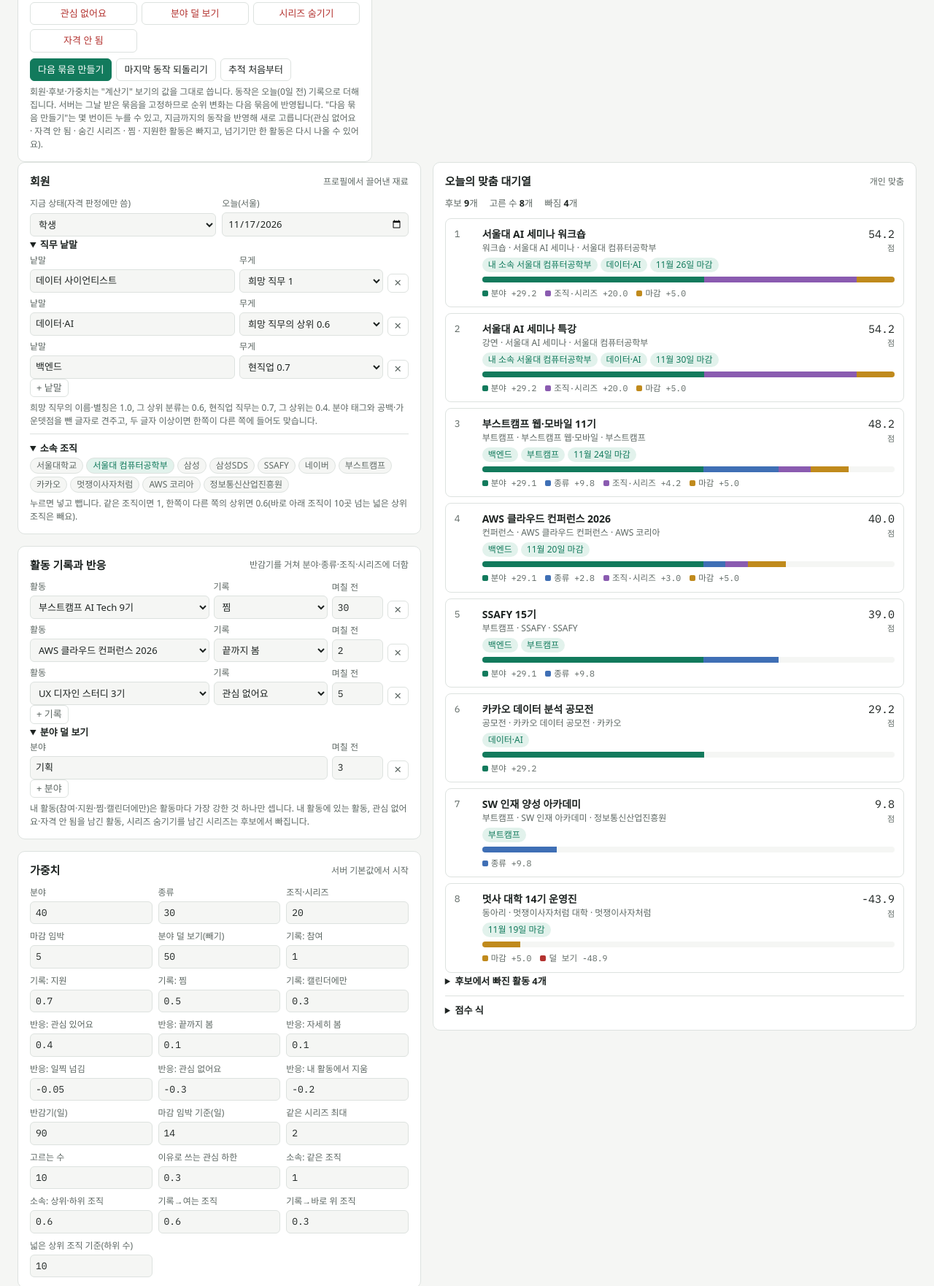
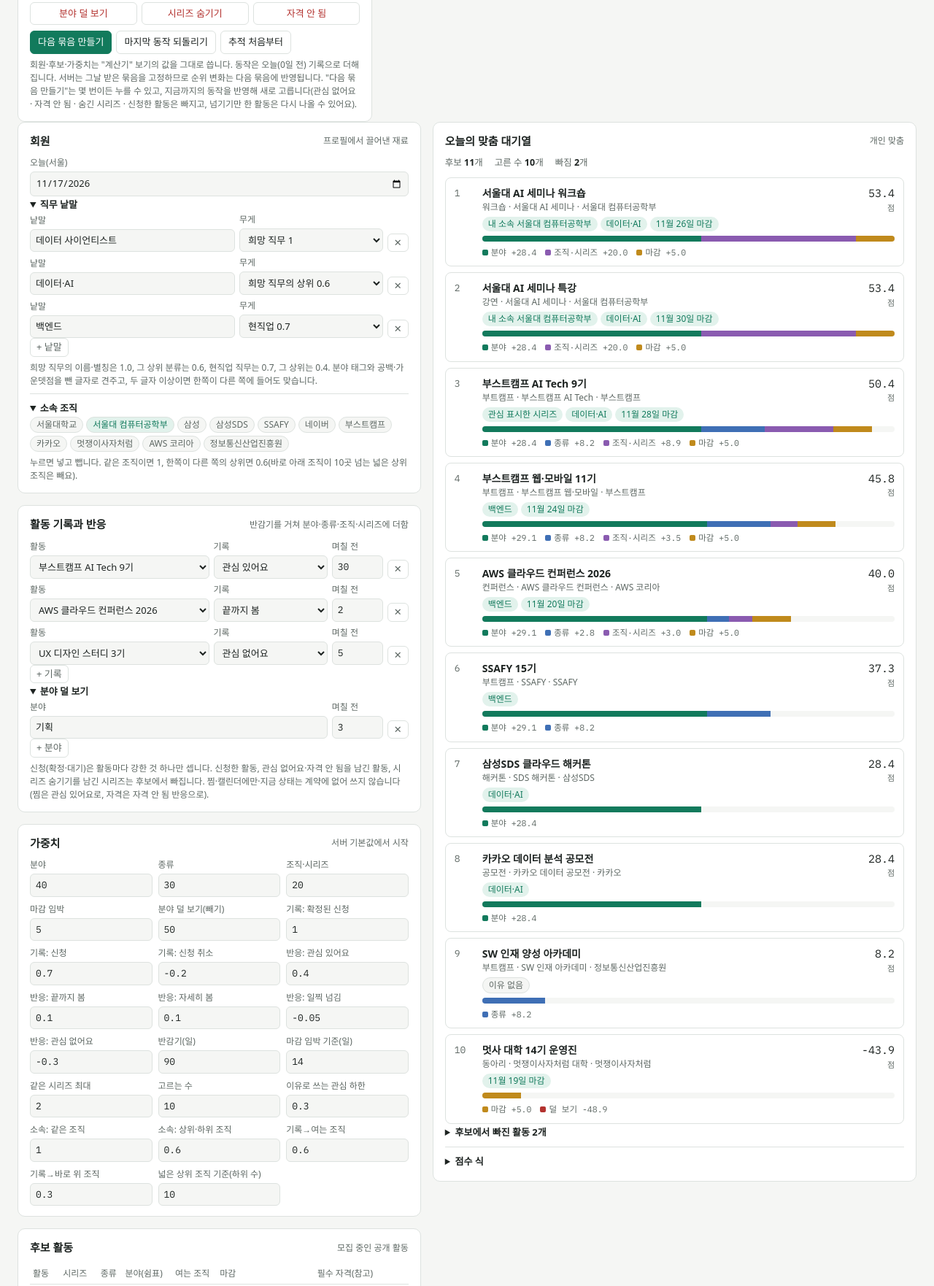
Before and after one commit to fixabley/dearby-queue-lab, a plain HTML site: page index.html in a window 1280 px wide. Shown: the part 880-2642 px from the top of the page at 73% size. Drawn offline with Linux system fonts and the light colour scheme; a web font is replaced by a local one.

Commit message:
추천 재료를 계약에 있는 것만으로: 찜→관심 있어요, 캘린더에만·지금 상태 제외, 신청 취소
Co-Authored-By: Claude Opus 5.5 <noreply@anthropic.com>
Claude-Session: https://claude.ai/code/session_01Wdu5bDVpWe7NWekcri947Z

```diff
--- a/index.html
+++ b/index.html
@@ -162,8 +162,7 @@ ol.log { margin: 0; padding-left: 20px; display: grid; gap: 4px; font-size: 12.5
       <div class="actions" id="trace-actions">
         <button type="button" data-act="LIKE">관심 있어요</button>
         <button type="button" data-act="OPEN_DETAIL">자세히</button>
-        <button type="button" data-act="BOOKMARKED">찜</button>
-        <button type="button" data-act="APPLIED">지원</button>
+        <button type="button" data-act="APPLIED">신청</button>
         <button type="button" data-act="COMPLETE">끝까지 보고 넘김</button>
         <button type="button" data-act="SKIP_EARLY">3초 안에 넘김</button>
         <button type="button" data-act="DISMISS">관심 없어요</button>
@@ -176,7 +175,7 @@ ol.log { margin: 0; padding-left: 20px; display: grid; gap: 4px; font-size: 12.5
         <button type="button" id="trace-undo">마지막 동작 되돌리기</button>
         <button type="button" id="trace-clear">추적 처음부터</button>
       </div>
-      <p class="hint">회원·후보·가중치는 "계산기" 보기의 값을 그대로 씁니다. 동작은 오늘(0일 전) 기록으로 더해집니다. 서버는 그날 받은 묶음을 고정하므로 순위 변화는 다음 묶음에 반영됩니다. "다음 묶음 만들기"는 몇 번이든 누를 수 있고, 지금까지의 동작을 반영해 새로 고릅니다(관심 없어요 · 자격 안 됨 · 숨긴 시리즈 · 찜 · 지원한 활동은 빠지고, 넘기기만 한 활동은 다시 나올 수 있어요).</p>
+      <p class="hint">회원·후보·가중치는 "계산기" 보기의 값을 그대로 씁니다. 동작은 오늘(0일 전) 기록으로 더해집니다. 서버는 그날 받은 묶음을 고정하므로 순위 변화는 다음 묶음에 반영됩니다. "다음 묶음 만들기"는 몇 번이든 누를 수 있고, 지금까지의 동작을 반영해 새로 고릅니다(관심 없어요 · 자격 안 됨 · 숨긴 시리즈 · 신청한 활동은 빠지고, 넘기기만 한 활동은 다시 나올 수 있어요).</p>
     </section>
   </div>
   <div class="col">
@@ -200,14 +199,6 @@ ol.log { margin: 0; padding-left: 20px; display: grid; gap: 4px; font-size: 12.5
     <section class="panel" aria-labelledby="h-member">
       <h2 id="h-member">회원 <small>프로필에서 끌어낸 재료</small></h2>
       <div class="grid2">
-        <label for="employment">지금 상태(자격 판정에만 씀)
-          <select id="employment">
-            <option value="">비움</option>
-            <option value="STUDENT">학생</option>
-            <option value="EMPLOYED">재직</option>
-            <option value="UNEMPLOYED">무직</option>
-          </select>
-        </label>
         <label for="today">오늘(서울)
           <input id="today" type="date">
         </label>
@@ -234,7 +225,7 @@ ol.log { margin: 0; padding-left: 20px; display: grid; gap: 4px; font-size: 12.5
         <div class="rows" id="less"></div>
         <button type="button" id="add-less" class="icon">+ 분야</button>
       </details>
-      <p class="hint">내 활동(참여·지원·찜·캘린더에만)은 활동마다 가장 강한 것 하나만 셉니다. 내 활동에 있는 활동, 관심 없어요·자격 안 됨을 남긴 활동, 시리즈 숨기기를 남긴 시리즈는 후보에서 빠집니다.</p>
+      <p class="hint">신청(확정·대기)은 활동마다 강한 것 하나만 셉니다. 신청한 활동, 관심 없어요·자격 안 됨을 남긴 활동, 시리즈 숨기기를 남긴 시리즈는 후보에서 빠집니다. 찜·캘린더에만·지금 상태는 계약에 없어 쓰지 않습니다(찜은 관심 있어요로, 자격은 자격 안 됨 반응으로).</p>
     </section>
 
     <section class="panel" aria-labelledby="h-weights">
@@ -245,7 +236,7 @@ ol.log { margin: 0; padding-left: 20px; display: grid; gap: 4px; font-size: 12.5
     <section class="panel" aria-labelledby="h-acts">
       <h2 id="h-acts">후보 활동 <small>모집 중인 공개 활동</small></h2>
       <div class="act-table"><table>
-        <thead><tr><th>활동</th><th>시리즈</th><th>종류</th><th>분야(쉼표)</th><th>여는 조직</th><th>마감</th><th>필수 자격</th><th></th></tr></thead>
+        <thead><tr><th>활동</th><th>시리즈</th><th>종류</th><th>분야(쉼표)</th><th>여는 조직</th><th>마감</th><th>필수 자격(참고)</th><th></th></tr></thead>
         <tbody id="acts"></tbody>
       </table></div>
       <button type="button" id="add-act" class="icon">+ 활동</button>
@@ -278,34 +269,31 @@ ol.log { margin: 0; padding-left: 20px; display: grid; gap: 4px; font-size: 12.5
 const KINDS = { BOOTCAMP: "부트캠프", CLUB: "동아리", CONTEST: "공모전", HACKATHON: "해커톤", STUDY: "스터디", CONFERENCE: "컨퍼런스", MEETUP: "밋업", LECTURE: "강연", WORKSHOP: "워크숍", OTHER: "기타" };
 const JOB_PRESETS = [["희망 직무", 1.0], ["희망 직무의 상위", 0.6], ["현직업", 0.7], ["현직업의 상위", 0.4]];
 const HISTORY_KINDS = {
-  PARTICIPATED: ["참여", "PARTICIPATED", "APPLIED"],
-  APPLIED: ["지원", "APPLIED", "APPLIED"],
-  BOOKMARKED: ["찜", "BOOKMARKED", "SAVED"],
-  CALENDAR_ONLY: ["캘린더에만", "CALENDAR_ONLY", "SAVED"],
+  PARTICIPATED: ["확정된 신청", "PARTICIPATED", "APPLIED"],
+  APPLIED: ["신청(본인 기록 포함)", "APPLIED", "APPLIED"],
+  CANCELLED: ["신청 취소", "CANCELLED", null],
   LIKE: ["관심 있어요", "LIKE", "LIKED"],
   COMPLETE: ["끝까지 봄", "COMPLETE", null],
   OPEN_DETAIL: ["자세히 봄", "OPEN_DETAIL", null],
   SKIP_EARLY: ["일찍 넘김", "SKIP_EARLY", null],
   DISMISS: ["관심 없어요", "DISMISS", null],
-  REMOVE: ["내 활동에서 지움", "REMOVE", null],
   INELIGIBLE: ["자격 안 됨", null, null],
   HIDE_PROGRAM: ["시리즈 숨기기", null, null],
 };
-const MY_ACTIVITY = ["PARTICIPATED", "APPLIED", "BOOKMARKED", "CALENDAR_ONLY"];
-const STRENGTH = { PARTICIPATED: 4, APPLIED: 3, BOOKMARKED: 2, CALENDAR_ONLY: 1 };
-const RELATION_REASONS = { APPLIED: "지난 기수에 지원했어요", SAVED: "내 활동에 담았던 시리즈", LIKED: "관심 표시한 시리즈" };
-const RELATION_ORDER = ["APPLIED", "SAVED", "LIKED"];
+const MY_ACTIVITY = ["PARTICIPATED", "APPLIED"];
+const STRENGTH = { PARTICIPATED: 2, APPLIED: 1 };
+const RELATION_REASONS = { APPLIED: "지난 기수에 신청했어요", LIKED: "관심 표시한 시리즈" };
+const RELATION_ORDER = ["APPLIED", "LIKED"];
 const DEFAULT_WEIGHTS = {
   FIELD_POINTS: [40, "분야"], KIND_POINTS: [30, "종류"], ORGANIZATION_POINTS: [20, "조직·시리즈"], DEADLINE_POINTS: [5, "마감 임박"], LESS_FIELD_POINTS: [50, "분야 덜 보기(빼기)"],
-  PARTICIPATED: [1.0, "기록: 참여"], APPLIED: [0.7, "기록: 지원"], BOOKMARKED: [0.5, "기록: 찜"], CALENDAR_ONLY: [0.3, "기록: 캘린더에만"],
-  LIKE: [0.4, "반응: 관심 있어요"], COMPLETE: [0.1, "반응: 끝까지 봄"], OPEN_DETAIL: [0.1, "반응: 자세히 봄"], SKIP_EARLY: [-0.05, "반응: 일찍 넘김"], DISMISS: [-0.3, "반응: 관심 없어요"], REMOVE: [-0.2, "반응: 내 활동에서 지움"],
+  PARTICIPATED: [1.0, "기록: 확정된 신청"], APPLIED: [0.7, "기록: 신청"], CANCELLED: [-0.2, "기록: 신청 취소"],
+  LIKE: [0.4, "반응: 관심 있어요"], COMPLETE: [0.1, "반응: 끝까지 봄"], OPEN_DETAIL: [0.1, "반응: 자세히 봄"], SKIP_EARLY: [-0.05, "반응: 일찍 넘김"], DISMISS: [-0.3, "반응: 관심 없어요"],
   HALF_LIFE_DAYS: [90, "반감기(일)"], DEADLINE_DAYS: [14, "마감 임박 기준(일)"], PER_PROGRAM: [2, "같은 시리즈 최대"], SIZE: [10, "고르는 수"], REASON_THRESHOLD: [0.3, "이유로 쓰는 관심 하한"],
   MEMBER_SELF: [1.0, "소속: 같은 조직"], MEMBER_RELATED: [0.6, "소속: 상위·하위 조직"], ORGANIZATION_SHARE: [0.6, "기록→여는 조직"], PARENT_SHARE: [0.3, "기록→바로 위 조직"], BROAD_CHILDREN: [10, "넓은 상위 조직 기준(하위 수)"],
 };
 
 const EXAMPLE = {
   today: "2026-11-17",
-  employment: "STUDENT",
   jobs: [{ text: "데이터 사이언티스트", w: 1.0 }, { text: "데이터·AI", w: 0.6 }, { text: "백엔드", w: 0.7 }],
   memberOrgs: ["o-snu-cse"],
   orgs: [
@@ -336,7 +324,7 @@ const EXAMPLE = {
     { id: "a12", name: "SW 인재 양성 아카데미", program: "SW 인재 아카데미", kind: "BOOTCAMP", tags: "소프트웨어 개발", org: "o-nipa", end: "2027-01-15", elig: "미취업청년" },
   ],
   history: [
-    { act: "a2", kind: "BOOKMARKED", days: 30 },
+    { act: "a2", kind: "LIKE", days: 30 },
     { act: "a4", kind: "COMPLETE", days: 2 },
     { act: "a11", kind: "DISMISS", days: 5 },
   ],
@@ -345,8 +333,8 @@ const EXAMPLE = {
 };
 
 let state = load() || structuredClone(EXAMPLE);
-function load() { try { const s = localStorage.getItem("queue-lab"); return s ? JSON.parse(s) : null; } catch { return null; } }
-function save() { try { localStorage.setItem("queue-lab", JSON.stringify(state)); } catch {} }
+function load() { try { const s = localStorage.getItem("queue-lab-v2"); return s ? JSON.parse(s) : null; } catch { return null; } }
+function save() { try { localStorage.setItem("queue-lab-v2", JSON.stringify(state)); } catch {} }
 
 const $ = (id) => document.getElementById(id);
 const esc = (s) => String(s ?? "").replace(/[&<>"]/g, (c) => ({ "&": "&amp;", "<": "&lt;", ">": "&gt;", '"': "&quot;" }[c]));
@@ -399,7 +387,7 @@ function compute() {
   for (const h of state.history) {
     const a = acts[h.act]; if (!a) continue;
     if (MY_ACTIVITY.includes(h.kind)) {
-      excludedActs[a.id] = "내 활동에 있어요";
+      excludedActs[a.id] = "이미 신청했어요";
       const prev = strongest[a.id];
       if (!prev || STRENGTH[h.kind] > STRENGTH[prev.kind]) strongest[a.id] = h;
       continue;
@@ -447,8 +435,6 @@ function compute() {
     if (endDate && endDate < now) { excluded.push([a, "모집이 끝났어요"]); continue; }
     if (excludedActs[a.id]) { excluded.push([a, excludedActs[a.id]]); continue; }
     if (hiddenPrograms[a.program]) { excluded.push([a, "시리즈 숨기기를 남겼어요"]); continue; }
-    const bad = ineligible(a, state.employment);
-    if (bad) { excluded.push([a, `자격 "${bad}"이 지금 상태와 맞지 않아요`]); continue; }
 
     const fields = tagsOf(a).map((t) => [t, fieldInterest(t)]).sort((x, y) => y[1] - x[1]);
     const field = fields.length ? fields[0][1] : 0;
@@ -501,7 +487,6 @@ const orgOptions = (sel) => `<option value="">없음</option>` + state.orgs.map(
 const actOptions = (sel) => state.acts.map((a) => `<option value="${esc(a.id)}"${a.id === sel ? " selected" : ""}>${esc(a.name)}</option>`).join("");
 
 function renderInputs() {
-  $("employment").value = state.employment;
   $("today").value = state.today;
   $("jobs").innerHTML = state.jobs.map((j, i) => `<div class="row job">
     <label for="job-t-${i}">낱말<input id="job-t-${i}" data-k="jobs.${i}.text" value="${esc(j.text)}"></label>
@@ -565,8 +550,8 @@ function setPath(path, value) {
 function update(full) { save(); if (full) renderInputs(); renderResult(); renderTrace(); }
 
 // 동작 추적
-const ACT_NAMES = { LIKE: "관심 있어요", UNLIKE: "관심 있어요 취소", OPEN_DETAIL: "자세히", BOOKMARKED: "찜", APPLIED: "지원", COMPLETE: "끝까지 보고 넘김", SKIP_EARLY: "3초 안에 넘김", DISMISS: "관심 없어요", LESS_FIELD: "분야 덜 보기", HIDE_PROGRAM: "시리즈 숨기기", INELIGIBLE: "자격 안 됨" };
-const ADVANCES = new Set(["LIKE", "BOOKMARKED", "APPLIED", "COMPLETE", "SKIP_EARLY", "DISMISS", "LESS_FIELD", "HIDE_PROGRAM", "INELIGIBLE"]);
+const ACT_NAMES = { LIKE: "관심 있어요", UNLIKE: "관심 있어요 취소", OPEN_DETAIL: "자세히", APPLIED: "신청", COMPLETE: "끝까지 보고 넘김", SKIP_EARLY: "3초 안에 넘김", DISMISS: "관심 없어요", LESS_FIELD: "분야 덜 보기", HIDE_PROGRAM: "시리즈 숨기기", INELIGIBLE: "자격 안 됨" };
+const ADVANCES = new Set(["LIKE", "APPLIED", "COMPLETE", "SKIP_EARLY", "DISMISS", "LESS_FIELD", "HIDE_PROGRAM", "INELIGIBLE"]);
 function ensureTrace() { state.trace ||= []; state.seen ||= []; }
 function tagLabel(normKey) {
   for (const a of state.acts) for (const t of tagsOf(a)) if (norm(t) === normKey) return t;
@@ -712,7 +697,6 @@ function showView(v) {
 
 document.addEventListener("input", (e) => {
   const el = e.target;
-  if (el.id === "employment") { state.employment = el.value; return update(false); }
   if (el.id === "today") { if (el.value) state.today = el.value; return update(false); }
   if (!el.dataset.k) return;
   setPath(el.dataset.k, el.hasAttribute("data-num") ? Number(el.value) : el.value);
@@ -735,7 +719,7 @@ document.addEventListener("click", (e) => {
   if (t.dataset.member) { const id = t.dataset.member; state.memberOrgs = state.memberOrgs.includes(id) ? state.memberOrgs.filter((m) => m !== id) : [...state.memberOrgs, id]; return update(true); }
   const id = () => Math.random().toString(36).slice(2, 8);
   if (t.id === "add-job") { state.jobs.push({ text: "", w: 1.0 }); return update(true); }
-  if (t.id === "add-hist" && state.acts.length) { state.history.push({ act: state.acts[0].id, kind: "BOOKMARKED", days: 0 }); return update(true); }
+  if (t.id === "add-hist" && state.acts.length) { state.history.push({ act: state.acts[0].id, kind: "LIKE", days: 0 }); return update(true); }
   if (t.id === "add-less") { state.less.push({ tag: "", days: 0 }); return update(true); }
   if (t.id === "add-act") { state.acts.push({ id: "a" + id(), name: "새 활동", program: "새 시리즈", kind: "MEETUP", tags: "", org: "", end: state.today, elig: "" }); return update(true); }
   if (t.id === "add-org") { state.orgs.push({ id: "o-" + id(), name: "새 조직", parent: "" }); return update(true); }
```
